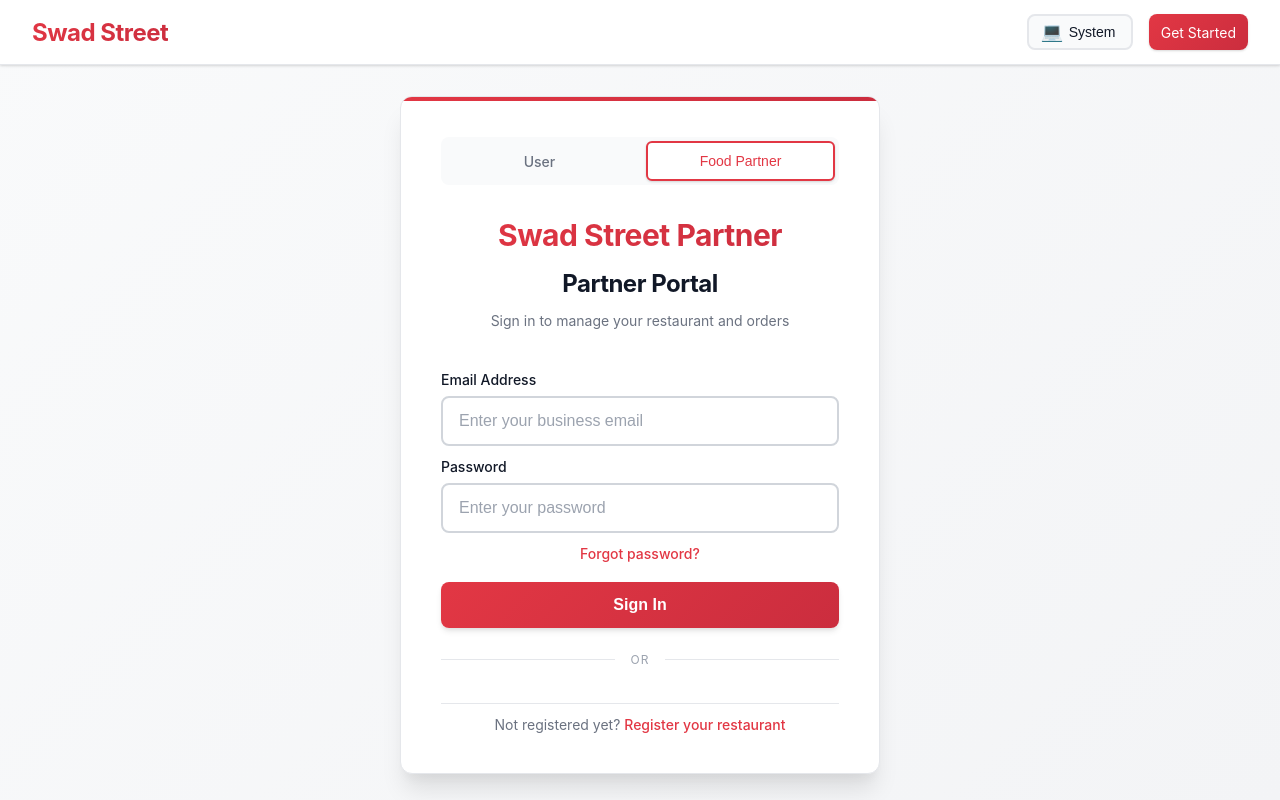
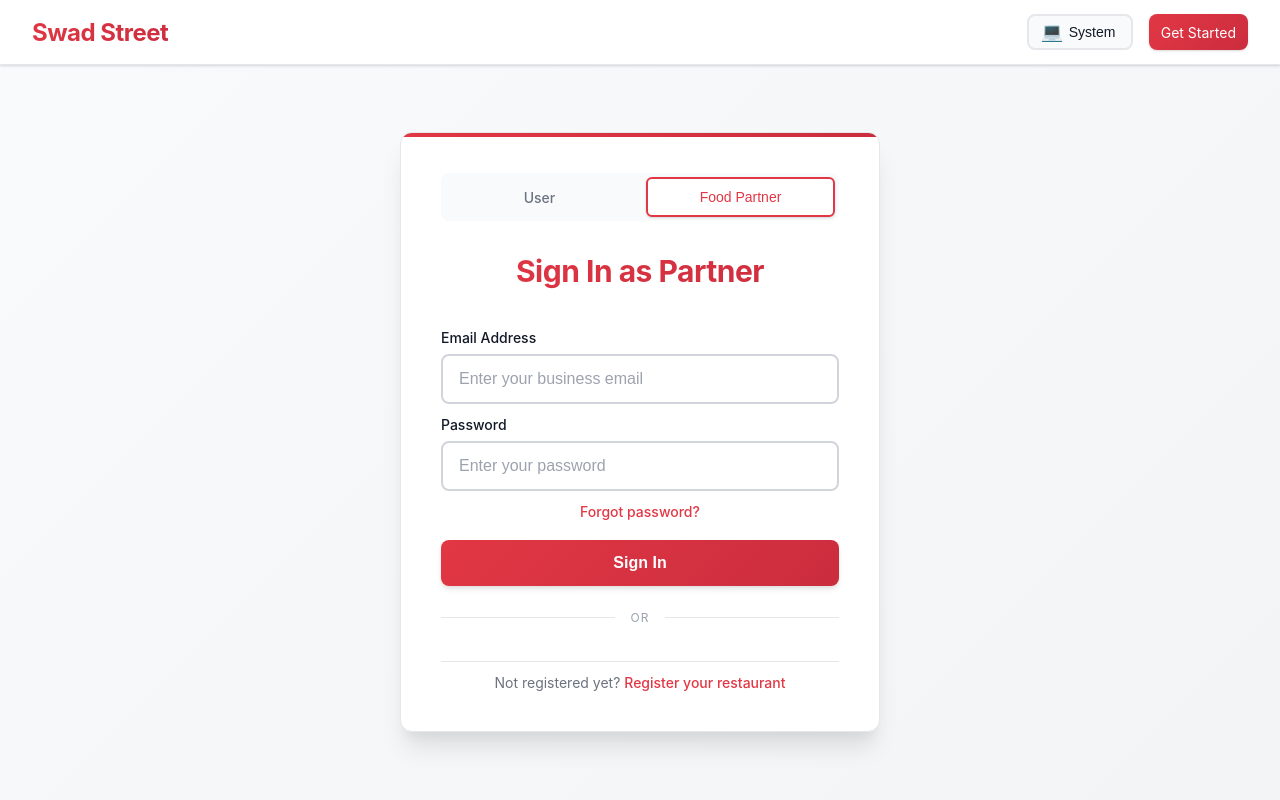
Before and after one commit to ankurproj/Swad-Street, a React app in the folder frontend/: page /food-partner/login in a window 1280 px wide. Shown: the top 800 px of the page. Built offline with nearby package versions, Linux system fonts and the light colour scheme; the HTML template or start-up script is replaced by a standard one.

Commit message:
Fixed some ui part

```diff
--- a/frontend/src/pages/LoginPartner.jsx
+++ b/frontend/src/pages/LoginPartner.jsx
@@ -43,9 +43,9 @@ const LoginPartner = () => {
           </div>
 
           <div className="auth-header">
-            <div className="auth-logo">Swad Street Partner</div>
-            <h2 className="auth-title">Partner Portal</h2>
-            <p className="auth-subtitle">Sign in to manage your restaurant and orders</p>
+            <div className="auth-logo">Sign In as Partner</div>
+            {/* <h2 className="auth-title">Partner Portal</h2>
+            <p className="auth-subtitle">Sign in to manage your restaurant and orders</p> */}
           </div>
 
           <form className="auth-form" onSubmit={handleSubmit}>
--- a/frontend/src/pages/LoginUser.jsx
+++ b/frontend/src/pages/LoginUser.jsx
@@ -48,9 +48,9 @@ const LoginUser = () => {
           </div>
 
           <div className="auth-header">
-            <div className="auth-logo">Swad Street</div>
-            <h2 className="auth-title">Welcome Back!</h2>
-            <p className="auth-subtitle">Sign in to discover great food and restaurants near you</p>
+            <div className="auth-logo">Sign In to Swad Street</div>
+            {/* <h2 className="auth-title">Welcome Back!</h2>
+            <p className="auth-subtitle">Sign in to discover great food and restaurants near you</p> */}
           </div>
 
           <form className="auth-form" onSubmit={handleSubmit}>
--- a/frontend/src/pages/RegisterPartner.jsx
+++ b/frontend/src/pages/RegisterPartner.jsx
@@ -51,9 +51,9 @@ const RegisterPartner = () => {
           </div>
 
           <div className="auth-header">
-            <div className="auth-logo">Swad Street Partner</div>
-            <h2 className="auth-title">Partner With Us</h2>
-            <p className="auth-subtitle">Register your restaurant and reach millions of customers</p>
+            <div className="auth-logo">Join as Swad Street Partner</div>
+            {/* <h2 className="auth-title">Partner With Us</h2>
+            <p className="auth-subtitle">Register your restaurant and reach millions of customers</p> */}
           </div>
 
           <form className="auth-form" onSubmit={handleSubmit}>
--- a/frontend/src/pages/RegisterUser.jsx
+++ b/frontend/src/pages/RegisterUser.jsx
@@ -51,9 +51,9 @@ const RegisterUser = () => {
           </div>
 
           <div className="auth-header">
-            <div className="auth-logo">Swad Street</div>
-            <h2 className="auth-title">Join Swad Street</h2>
-            <p className="auth-subtitle">Create your account and start exploring amazing food</p>
+            <div className="auth-logo">Join Swad Street</div>
+            {/* <h2 className="auth-title">Join Swad Street</h2> */}
+            {/* <p className="auth-subtitle">Create your account and start exploring amazing food</p> */}
           </div>
 
           <form className="auth-form" onSubmit={handleSubmit}>
--- a/frontend/src/styles/landing.css
+++ b/frontend/src/styles/landing.css
@@ -36,7 +36,7 @@
 }
 
 .nav-logo {
-  font-size: var(--font-size-2xl);
+  font-size:var(--font-size-2xl);
   font-weight: var(--font-weight-bold);
   background: linear-gradient(135deg, var(--accent-primary), var(--accent-hover));
   -webkit-background-clip: text;
```
